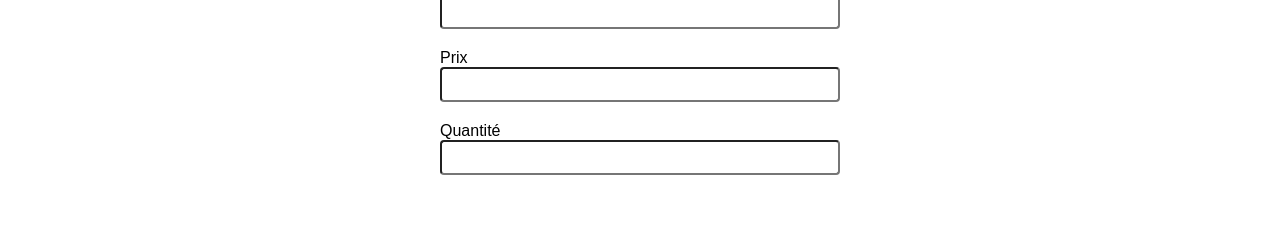
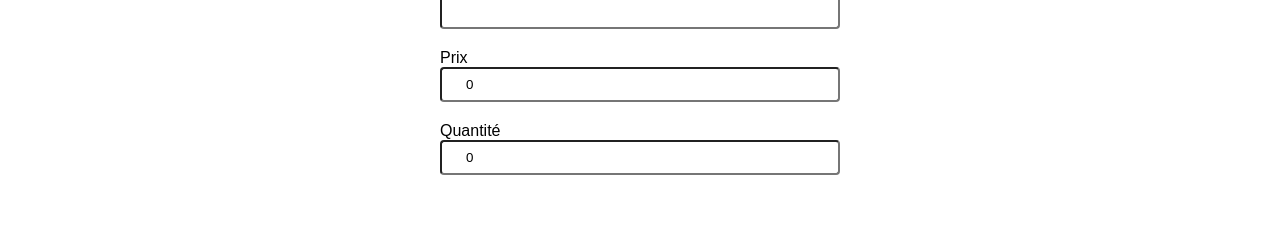
Before and after one commit to gbesset/formation-vuejs, a Vue app in the folder orsys-vuejs3/gestion-stock/front-gestion-stock/: page /stock/add in a window 1280 px wide. Shown: the part 160-385 px from the top of the page. Built offline with nearby package versions, Linux system fonts and the light colour scheme.

Commit message:
Feat form ajout dans store

```diff
--- a/orsys-vuejs3/gestion-stock/front-gestion-stock/src/stock/stores/article.store.ts
+++ b/orsys-vuejs3/gestion-stock/front-gestion-stock/src/stock/stores/article.store.ts
@@ -28,7 +28,7 @@ export const useArticleStore = defineStore('articles', () => {
 
   const refresh = async () => {}
 
-  const addArticle = (article: NewArticle) => {
+  const addArticle = async (article: NewArticle) => {
     articles.value.push({ id: window.crypto.randomUUID(), ...article })
   }
 
--- a/orsys-vuejs3/gestion-stock/front-gestion-stock/src/stock/views/AddView.vue
+++ b/orsys-vuejs3/gestion-stock/front-gestion-stock/src/stock/views/AddView.vue
@@ -1,26 +1,44 @@
 <script setup lang="ts">
 import { faAdd } from '@fortawesome/free-solid-svg-icons'
+import { ref } from 'vue'
+import type { NewArticle } from '../interfaces/Article'
+import { useArticleStore } from '../stores/article.store'
+import { useRouter } from 'vue-router'
+
+const articleStore = useArticleStore()
+const router = useRouter()
+
+const article = ref<NewArticle>({
+  name: '',
+  price: 0,
+  qty: 0,
+})
+
+const handleSubmit = async () => {
+  await articleStore.addArticle(article.value)
+  await router.push('/stock')
+}
 </script>
 
 <template>
   <main>
     <h1>Ajout d'un article</h1>
-    <form>
+    <form v-on:submit.prevent="handleSubmit">
       <label>
         <span>Nom</span>
-        <input type="text" />
+        <input type="text" v-model="article.name" />
         <span class="error"></span>
       </label>
 
       <label>
         <span>Prix</span>
-        <input type="number" />
+        <input type="number" v-model="article.price" />
         <span class="error"></span>
       </label>
 
       <label>
         <span>Quantité</span>
-        <input type="number" />
+        <input type="number" v-model="article.qty" />
         <span class="error"></span>
       </label>
 
--- a/orsys-vuejs3/gestion-stock/front-gestion-stock/src/stock/views/ListView.vue
+++ b/orsys-vuejs3/gestion-stock/front-gestion-stock/src/stock/views/ListView.vue
@@ -3,10 +3,6 @@ import { faAdd, faRotateRight, faTrashCan } from '@fortawesome/free-solid-svg-ic
 import { useArticleStore } from '../stores/article.store'
 
 const articleStore = useArticleStore()
-
-setTimeout(() => {
-  articleStore.addArticle({ name: 'ee', price: 2, qty: 3 })
-}, 2000)
 </script>
 
 <template>
```
